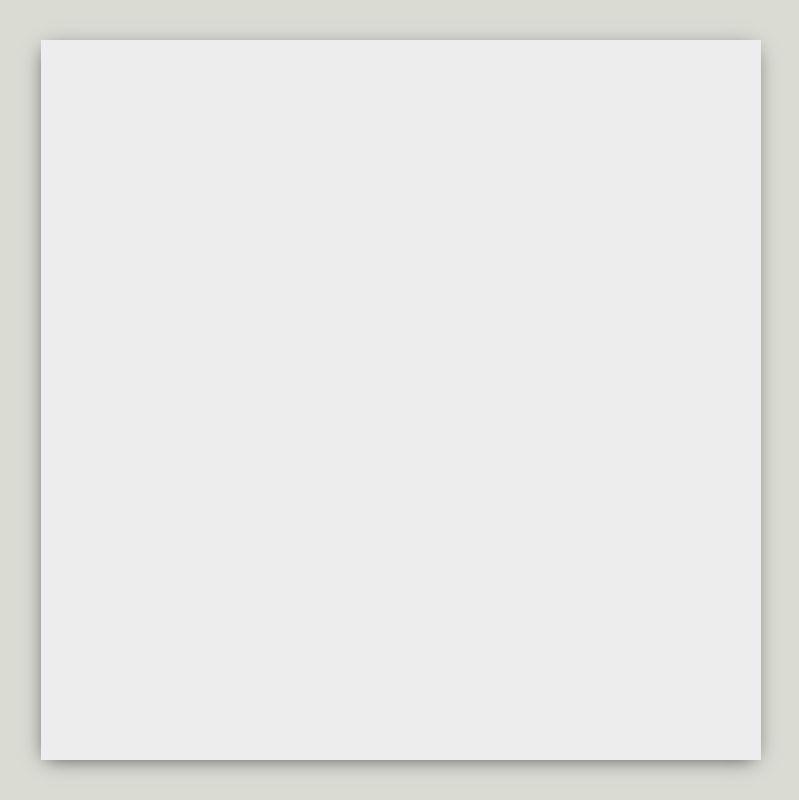
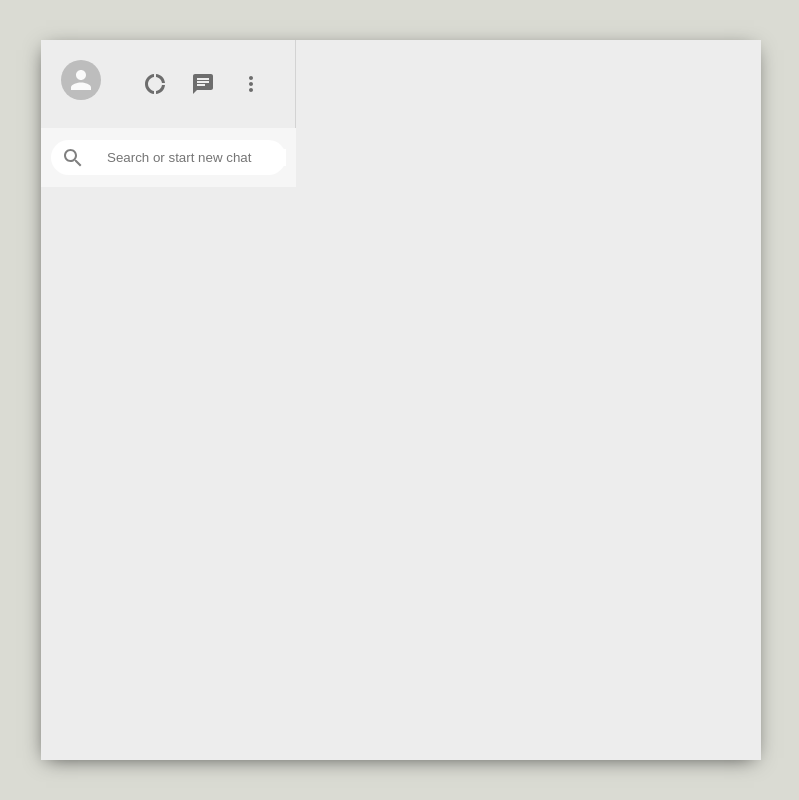
Before and after one commit to Ariefsetiawan900/WhatsApp-clone, a React (Create React App) app: page / in a window 1280 px wide. Shown: the whole page, without its empty margins (239-1038 px from the left). Built offline with nearby package versions, Linux system fonts and the light colour scheme.

Commit message:
slicing sidebar__headerRight & sidebar__search

```diff
--- a/package.json
+++ b/package.json
@@ -3,6 +3,8 @@
   "version": "0.1.0",
   "private": true,
   "dependencies": {
+    "@material-ui/core": "^4.11.2",
+    "@material-ui/icons": "^4.11.2",
     "@testing-library/jest-dom": "^5.11.8",
     "@testing-library/react": "^11.2.2",
     "@testing-library/user-event": "^12.6.0",
--- a/src/App.js
+++ b/src/App.js
@@ -1,12 +1,15 @@
 import React from "react";
 import "./App.css";
+import Sidebar from "./Sidebar";
 
 function App() {
   return (
     <div className="app">
 
 
-      <div className="app__body"></div>
+      <div className="app__body">
+        <Sidebar/>
+      </div>
     </div>
   );
 }
--- /dev/null
+++ b/src/Sidebar.css
@@ -0,0 +1,51 @@
+.sidebar{
+    display: flex;
+    flex-direction: column;
+    flex:0.35;
+}
+
+.sidebar__search{
+    display: flex;
+    align-items: center;
+    background-color: #f6f6f6;
+    height: 39px;
+    padding: 10px;
+}
+
+.sidebar__searchContainer{
+    display: flex;
+    align-items: center;
+    background-color: white;
+    width: 100%;
+    height: 35px;
+    border-radius: 20px;
+}
+
+.sidebar__searchContainer > .MuiSvgIcon-root{
+    color: gray;
+    padding: 10px;
+}
+
+.sidebar__searchContainer > input{
+    border: none;
+    margin-left: 10px;
+}
+
+.sidebar__header{
+    display: flex;
+    justify-content: space-between;
+    padding: 20px;
+    border-right: 1px solid lightgray;
+}
+
+.sidebar__headerRight{
+    display: flex;
+    align-items: center;
+    justify-content: space-between;
+    min-width: 10vw;
+}
+
+.sidebar__headerRight > .MuiSvgIcon-root{
+    margin-right: 2vw;
+    font-size: 24px !important;
+}
--- /dev/null
+++ b/src/Sidebar.js
@@ -0,0 +1,40 @@
+import React from "react";
+import { Avatar, IconButton } from "@material-ui/core";
+import DonutLargeIcon from "@material-ui/icons/DonutLarge";
+import ChatIcon from "@material-ui/icons/Chat";
+import MoreVertIcon from "@material-ui/icons/MoreVert";
+
+import "./Sidebar.css";
+import { SearchOutlined } from "@material-ui/icons";
+
+function Sidebar() {
+  return (
+    <div className="sidebar">
+      <div className="sidebar__header">
+        <Avatar />
+        <div className="sidebar__headerRight">
+          <IconButton>
+            <DonutLargeIcon />
+          </IconButton>
+          <IconButton>
+            <ChatIcon />
+          </IconButton>
+          <IconButton>
+            <MoreVertIcon />
+          </IconButton>
+        </div>
+      </div>
+
+      <div className="sidebar__search">
+          <div className="sidebar__searchContainer">
+          <SearchOutlined/>
+          <input placeholder="Search or start new chat" type="text"/>
+          </div>
+      </div>
+
+      <div className="sidebar__chats"></div>
+    </div>
+  );
+}
+
+export default Sidebar;
```
Also changed, not shown: 2 other files (tests, documents, lock files or other folders).
